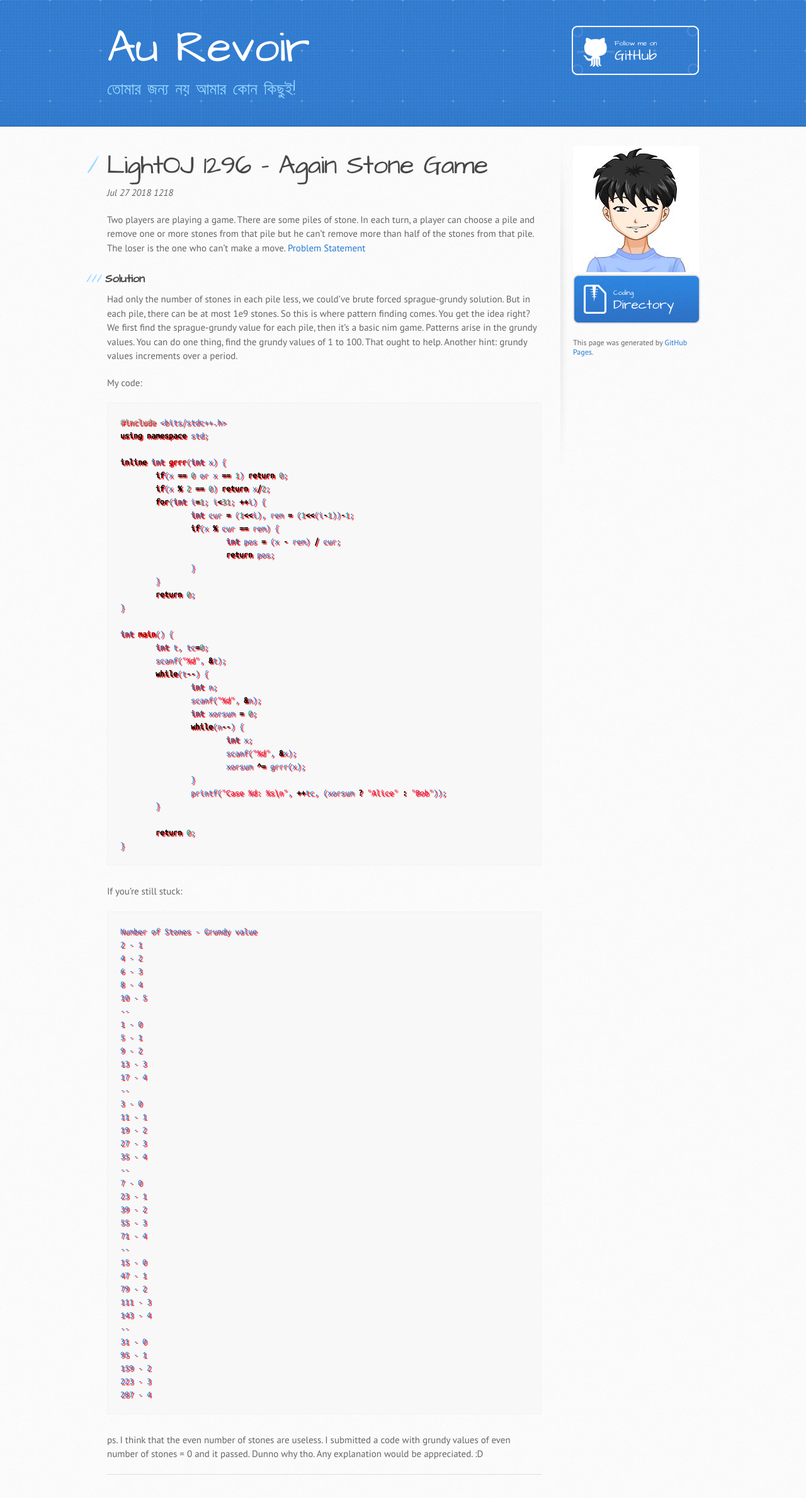
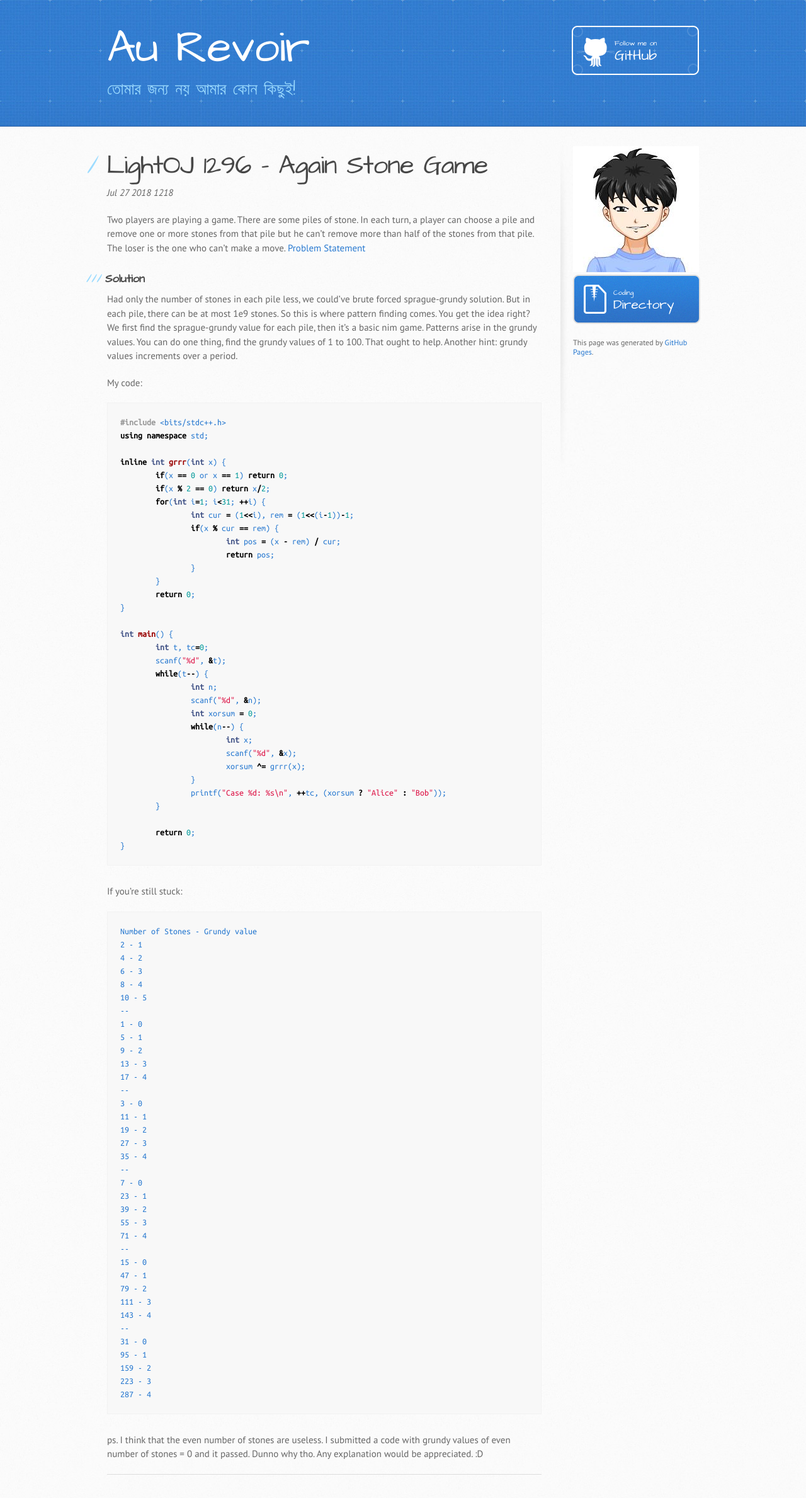
Before and after one commit to rebornplusplus/rebornplusplus.github.io, a Jekyll site: the page built from codir/lo-1296-again-stone-game.md, in a window 1280 px wide. Shown: the whole page at 63% size. Built offline with Jekyll 4.4.1, drawn with Linux system fonts in a browser that asks for light colours; some web fonts are replaced; comment, search, counter and statistics services are not loaded; our own code applies the rules of GitHub Pages for plain Markdown files.

Commit message:
Update jekyll-theme-architect.scss

```diff
--- a/_sass/jekyll-theme-architect.scss
+++ b/_sass/jekyll-theme-architect.scss
@@ -136,7 +136,7 @@
   // background-color: #f2f8fc;
   // border: solid 1px #dbe7f3;
   border: none;
-  text-shadow: 2px 2px 1px red;
+  text-shadow: 2px 2px 1px blue;
 }
 
 pre {
@@ -150,6 +150,7 @@
   padding: 0;
   color: #2879d0;
   // background-color: #fff;
+  text-shadow: none;
   border: none;
 }
 
```
